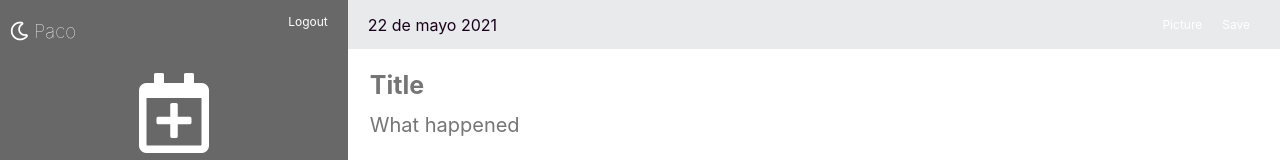
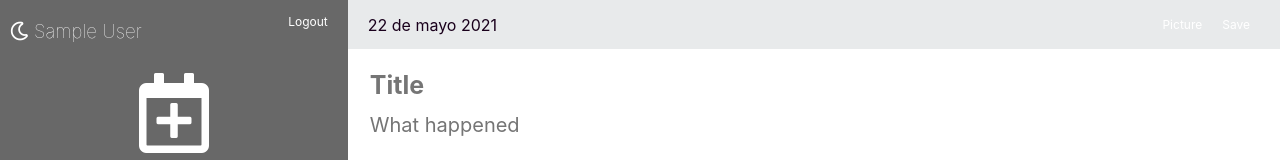
Before and after one commit to pacomarm/sassNts, a React (Create React App) app: page / in a window 1280 px wide. Shown: the top 160 px of the page. Built offline with nearby package versions, Linux system fonts and the light colour scheme; no server answers; sample sign-in values are in the browser's storage.

Commit message:
dynamic user names

```diff
--- a/src/components/journal/Sidebar.tsx
+++ b/src/components/journal/Sidebar.tsx
@@ -1,11 +1,12 @@
 import React from 'react'
 import { JournalEntries } from './JournalEntries';
-import { useDispatch } from 'react-redux';
+import { useDispatch, useSelector } from 'react-redux';
 import { startLogout } from '../../actions/auth';
 
 export const Sidebar = () => {
 
     const dispatch = useDispatch();
+    const {name} = useSelector( (state:any) => state.auth );
 
     const handleLogout = () => {
         dispatch( startLogout() )
@@ -16,7 +17,7 @@ export const Sidebar = () => {
             <div className="journal__sidebar-navbar">
                 <h3 className="mt-5">
                     <i className="far fa-moon"></i>
-                    <span> Paco</span>
+                    <span> {name} </span>
                 </h3>
                 <button
                     className="btn"
```
